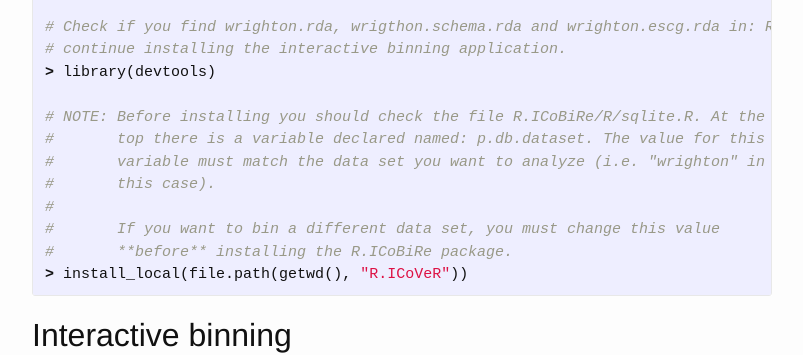
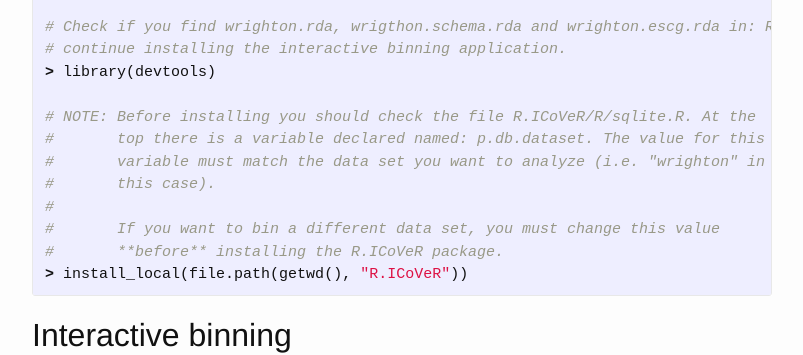
Before and after one commit to bbroeksema/ICoVeR, a Jekyll site: the page built from installation.md, in a window 1280 px wide and 900 px high, scrolled down 2565 px. Shown: the part 151-506 px from the top of the window, without its empty margins (238-1041 px from the left). Built offline with Jekyll 4.4.1, drawn with Linux system fonts in a browser that asks for light colours.

Commit message:
Fix old names.

```diff
--- a/installation.md
+++ b/installation.md
@@ -127,13 +127,13 @@ Start R studio and type the following commands.
 # continue installing the interactive binning application.
 > library(devtools)
 
-# NOTE: Before installing you should check the file R.ICoBiRe/R/sqlite.R. At the
+# NOTE: Before installing you should check the file R.ICoVeR/R/sqlite.R. At the
 #       top there is a variable declared named: p.db.dataset. The value for this
 #       variable must match the data set you want to analyze (i.e. "wrighton" in
 #       this case).
 #
 #       If you want to bin a different data set, you must change this value
-#       **before** installing the R.ICoBiRe package.
+#       **before** installing the R.ICoVeR package.
 > install_local(file.path(getwd(), "R.ICoVeR"))
 {% endhighlight %}
 
```
